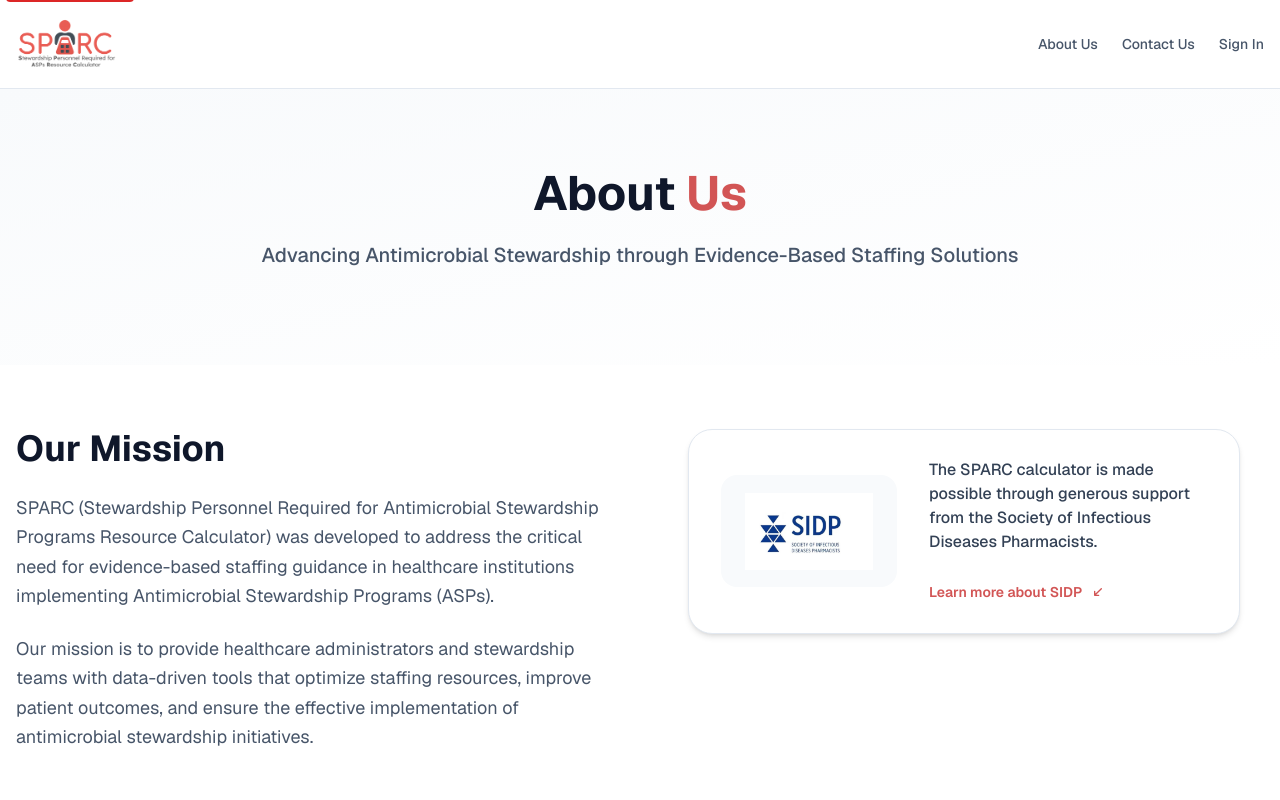
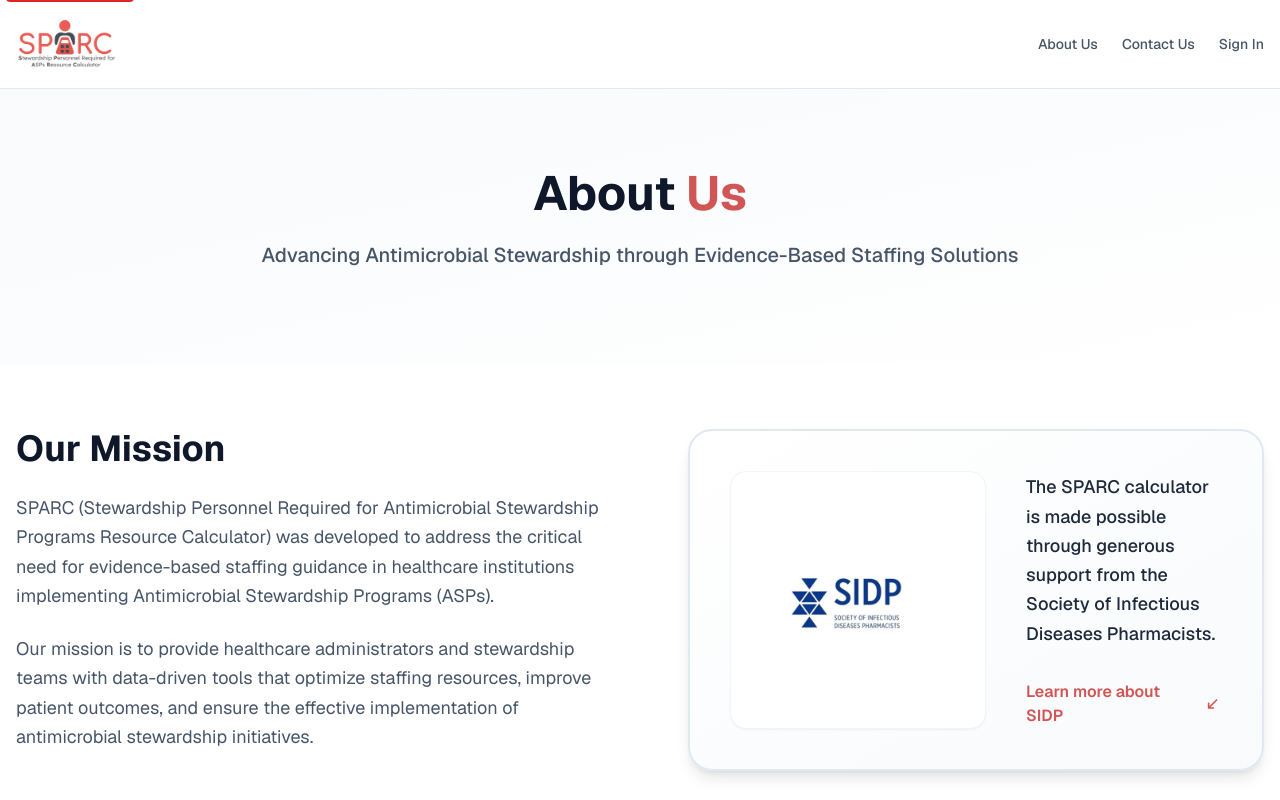
Before and after one commit to poonambhatjire/spark-project, a Next.js app: page /about in a window 1280 px wide. Shown: the top 800 px of the page. Built offline with nearby package versions, Linux system fonts and the light colour scheme; no server answers.

Commit message:
Update about page

```diff
--- a/src/app/about/page.tsx
+++ b/src/app/about/page.tsx
@@ -72,27 +72,27 @@
                 implementation of antimicrobial stewardship initiatives.
               </p>
             </div>
-            <div className="max-w-xl lg:pl-6">
-              <div className="flex flex-col gap-6 rounded-3xl border border-slate-200 bg-white px-8 py-7 shadow-md sm:flex-row sm:items-center sm:gap-8">
-                <div className="flex items-center justify-center rounded-2xl bg-slate-50 px-6 py-4 sm:basis-44">
+            <div className="max-w-2xl lg:pl-6">
+              <div className="flex flex-col gap-8 rounded-3xl border-2 border-slate-200 bg-gradient-to-br from-white to-slate-50 px-10 py-10 shadow-lg sm:flex-row sm:items-center sm:gap-10">
+                <div className="flex items-center justify-center rounded-2xl bg-white px-10 py-8 shadow-sm border border-slate-100 sm:basis-64">
                   <img
                     src="/sidp-logo.png"
                     alt="Society of Infectious Diseases Pharmacists"
-                    className="h-16 w-auto object-contain sm:h-20"
+                    className="h-32 w-auto object-contain sm:h-40 md:h-44 lg:h-48"
                   />
                 </div>
-                <div className="flex-1 text-center sm:text-left">
-                  <p className="text-base font-medium text-slate-700">
+                <div className="flex-1 text-center sm:text-left space-y-4">
+                  <p className="text-lg font-medium text-slate-800 leading-relaxed">
                     The SPARC calculator is made possible through generous support from the Society of Infectious Diseases Pharmacists.
                   </p>
                   <a
                     href="https://sidp.org/"
-                    className="mt-3 inline-flex items-center text-sm font-semibold text-[#D25555] transition-colors hover:text-[#B84444]"
+                    className="inline-flex items-center text-base font-semibold text-[#D25555] transition-colors hover:text-[#B84444] hover:underline"
                     target="_blank"
                     rel="noreferrer"
                   >
                     Learn more about SIDP
-                    <svg className="ml-2 h-4 w-4" fill="none" stroke="currentColor" viewBox="0 0 24 24">
+                    <svg className="ml-2 h-5 w-5" fill="none" stroke="currentColor" viewBox="0 0 24 24">
                       <path strokeLinecap="round" strokeLinejoin="round" strokeWidth={2} d="M17 7l-10 10m0-6v6h6" />
                     </svg>
                   </a>
```
